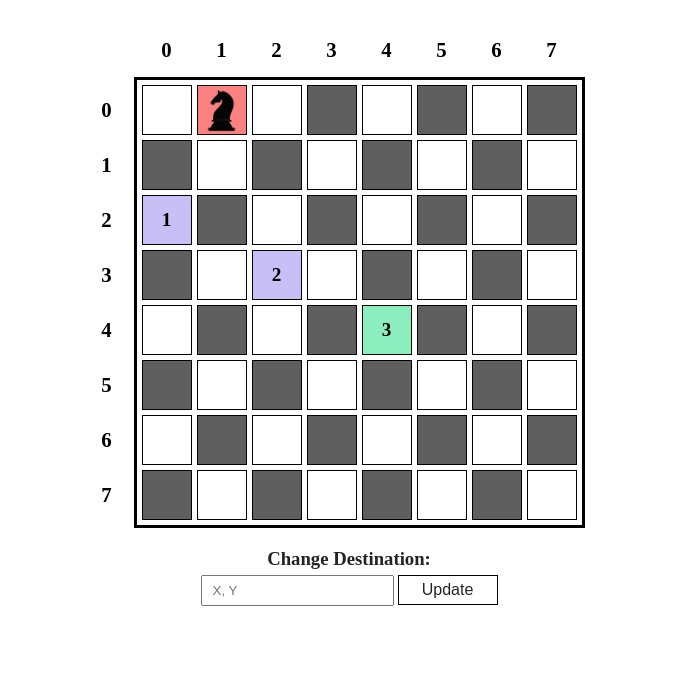
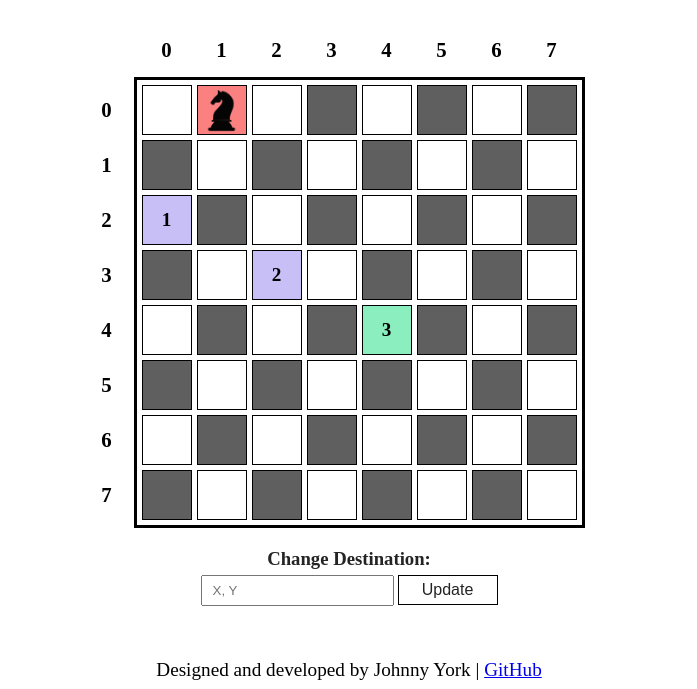
Before and after one commit to johnnyyork13/knight-travails, a plain HTML site: page index.html in a window 1280 px wide. Shown: the part 111-800 px from the top of the page, without its empty margins (291-988 px from the left). Drawn offline with Linux system fonts and the light colour scheme.

Commit message:
add footer and updated README

```diff
--- a/index.html
+++ b/index.html
@@ -37,6 +37,8 @@
         <button id="destinationBtn">Update</button>
     </div>
 
+    <footer>Designed and developed by Johnny York | <a target="_blank" href="https://www.github.com/johnnyyork13/knight-travails">GitHub</a> </footer>
+
     <script src="index.js"></script>
 </body>
 </html>
--- a/style.css
+++ b/style.css
@@ -9,6 +9,7 @@ body {
     align-items: center;
     flex-direction: column;
     padding-top: 50px;
+    position: absolute;
 }
 
 h1 {
@@ -118,3 +119,10 @@ h3 {
     color: white;
     cursor: pointer;
 }
+
+footer {
+    position:fixed;
+    bottom: 0;
+    height: 30px;
+    font-size: 1.2em;
+}
```
Also changed, not shown: 1 other file.
